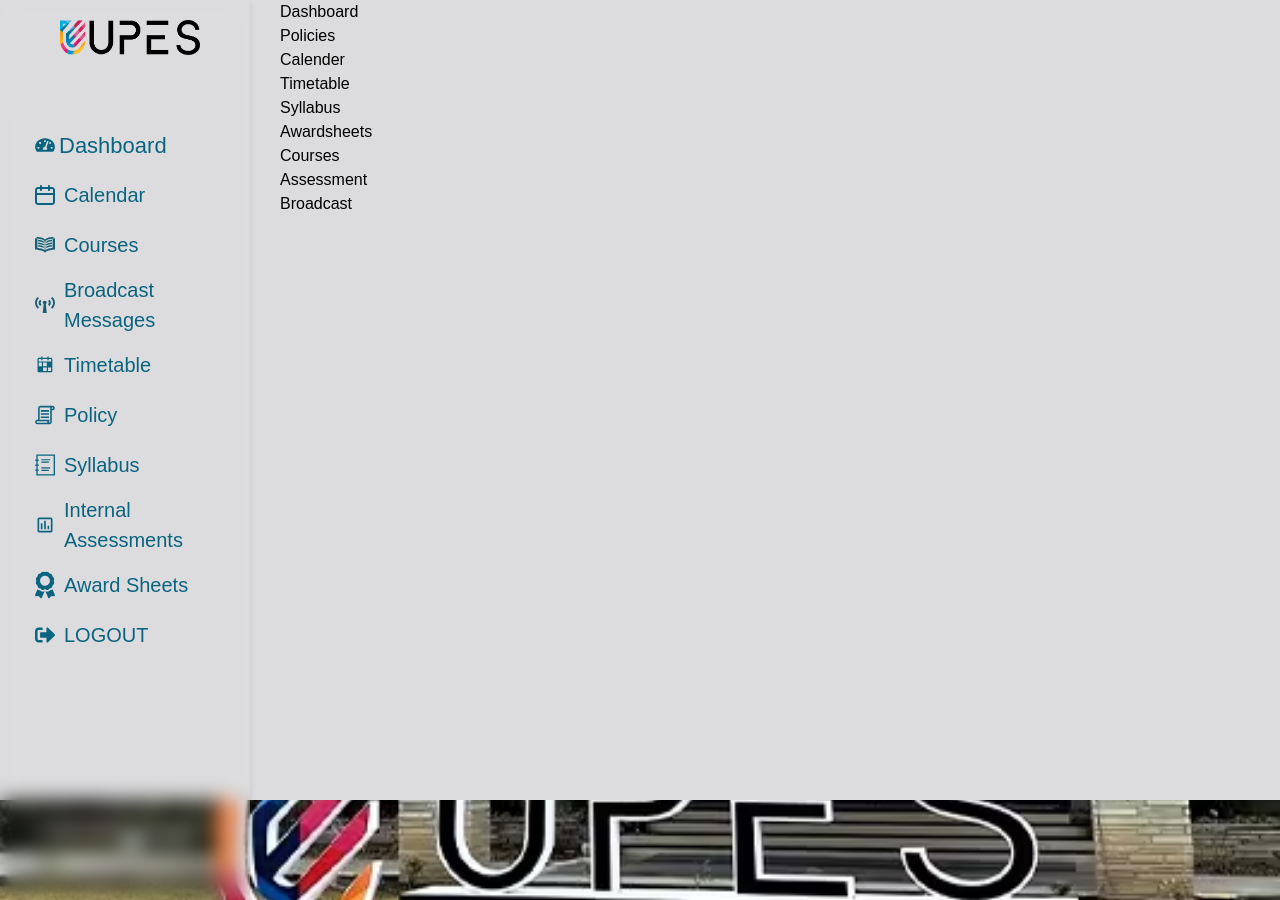
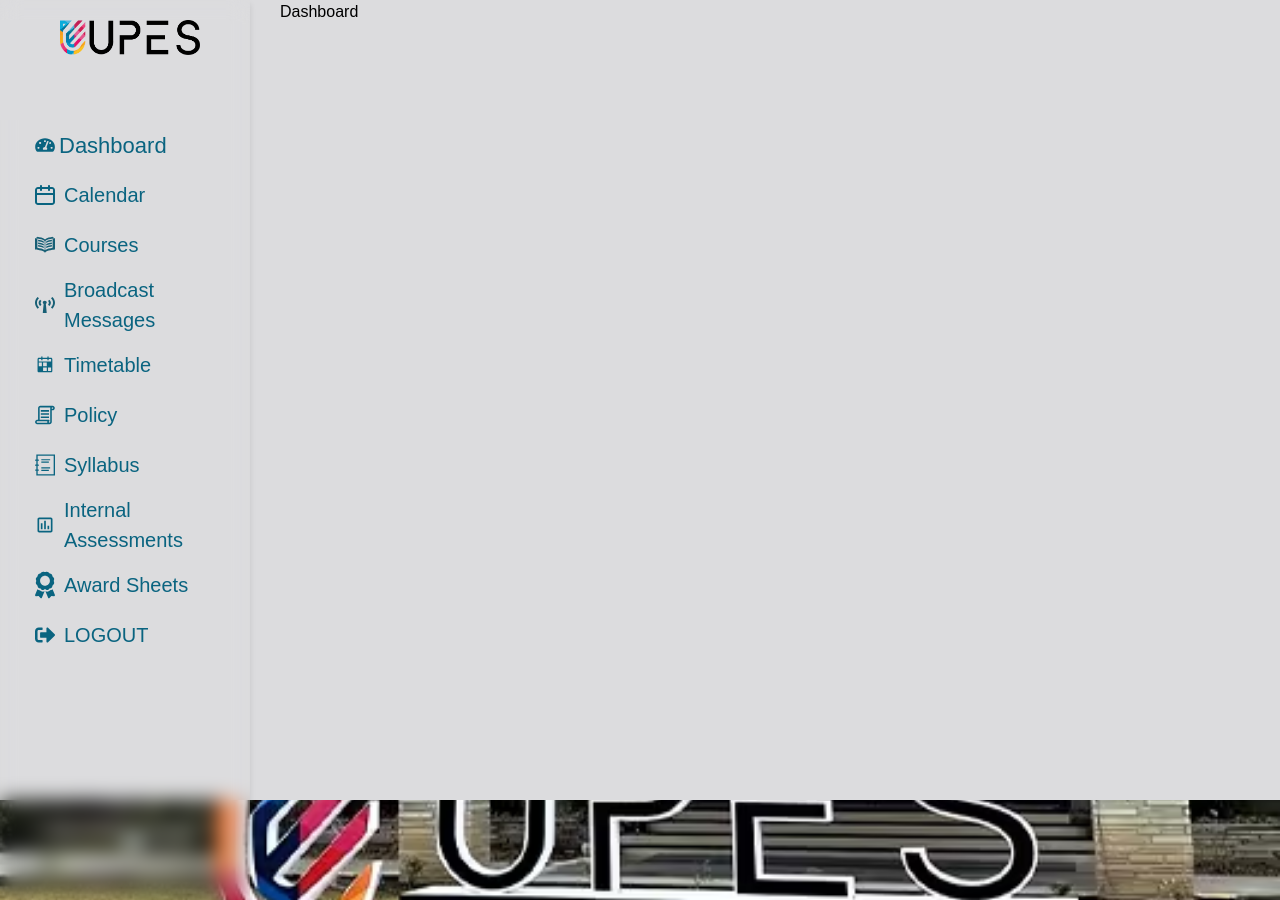
Before and after one commit to Deepaligup-ta/UPES-Portal, a React (Create React App) app: page /faculty in a window 1280 px wide. Built offline with nearby package versions, Linux system fonts and the light colour scheme.

Commit message:
modified:   src/Pages/Assessment.jsx 	new file:   src/Styles/Assessment.css 	modified:   src/components/faculty/Faculty.jsx

```diff
--- a/src/Pages/Assessment.jsx
+++ b/src/Pages/Assessment.jsx
@@ -1,4 +1,5 @@
 import React from 'react'
+import "../Styles/Assessment.css"
 
 const Assessment = () => {
   return (
--- a/src/components/faculty/Faculty.jsx
+++ b/src/components/faculty/Faculty.jsx
@@ -13,60 +13,12 @@
 
 const Faculty = () => {
 
-    const [clickDashboard, setClickedDashboard] = useState('false');
-    const [clickPolicies, setClickedPolicies] = useState('false');
-    const [clickTimetable, setClickedTimetable] = useState('false');
-    const [clickSyllabus, setClickedSyllabus] = useState('false');
-    const [clickAssessment, setClickedAssessment] = useState('false');
-    const [clickBroadcast, setClickedBroadcast] = useState('false');
-    const [clickCourses, setClickedCourses] = useState('false');
-    const [clickCalender, setClickedCalender] = useState('false');
-    const [clickAwardsheet, setClickedAwardsheet] = useState('false');
-    const handleDashboard = () => {
+    const [click,setClick]= useState("dashboard");
+
+    const handleClick = (prop)=>{
         console.log('clicked');
-        setClickedDashboard(!clickDashboard)
+        setClick(prop);
     }
-
-    const handleCalender = () => {
-        console.log('clicked');
-        setClickedCalender(!clickCalender)
-    }
-
-    const handleCourses = () => {
-        console.log('clicked');
-        setClickedCourses(!clickCourses)
-    }
-
-    const handleBroadcast = () => {
-        console.log('clicked');
-        setClickedBroadcast(!clickBroadcast)
-    }
-
-    const handleTimetable = () => {
-        console.log('clicked');
-        setClickedTimetable(!clickTimetable)
-    }
-
-    const handlePolicies = () => {
-        console.log('clicked');
-        setClickedPolicies(!clickPolicies)
-    }
-
-    const handleSyllabus = () => {
-        console.log('clicked');
-        setClickedSyllabus(!clickSyllabus)
-    }
-
-    const handleAssessment = () => {
-        console.log('clicked');
-        setClickedAssessment(!clickAssessment)
-    }
-
-    const handleAwardsheets = () => {
-        console.log('clicked');
-        setClickedAwardsheet(!clickAwardsheet)
-    }
-
     return (
         <div className="main">
             <div className="side-nav">
@@ -77,39 +29,39 @@
                 </div>
                 <div className="upper">
                     <div className="panels">
-                        <div className="panel" onClick={handleDashboard}>
+                        <div className="panel" onClick={()=>{handleClick("dashboard")}}>
                             <img src="./images/dashboard-logo.svg" alt="dashboard-logo" />
                             <label>Dashboard</label>
                         </div>
-                        <div className="panel" onClick={handleCalender}>
+                        <div className="panel" onClick={()=>{handleClick("calender")}}>
                             <img src="./images/calendar-logo.svg" alt="calendar logo" />
                             <h4 >Calendar</h4>
                         </div>
-                        <div className="panel" onClick={handleCourses}>
+                        <div className="panel" onClick={()=>{handleClick("courses")}}>
                             <img src="./images/courses-logo.svg" alt="courses logo" />
                             <h4>Courses</h4>
                         </div>
-                        <div className="panel"  onClick={handleBroadcast}>
+                        <div className="panel"  onClick={()=>{handleClick("broadcast")}}>
                             <img src="./images/broadcast.svg" alt="broadcast messages" />
                             <h4>Broadcast Messages</h4>
                         </div>
-                        <div className="panel" onClick={handleTimetable}>
+                        <div className="panel" onClick={()=>{handleClick("timetable")}}>
                             <img src="./images/timetable-logo.svg" alt="timetable logo" />
                             <h4>Timetable</h4>
                         </div>
-                        <div className="panel" onClick={handlePolicies}>
+                        <div className="panel" onClick={()=>{handleClick("policies")}}>
                             <img src="./images/policies-logo.svg" alt="policies" />
                             <h4>Policy</h4>
                         </div>
-                        <div className="panel" onClick={handleSyllabus}>
+                        <div className="panel" onClick={()=>{handleClick("syllabus")}}>
                             <img src="./images/syllabus-logo.svg" alt="syllabus" />
                             <h4>Syllabus</h4>
                         </div>
-                        <div className="panel" onClick={handleAssessment}>
+                        <div className="panel" onClick={()=>{handleClick("assessment")}}>
                             <img src="./images/internal_assessment.svg" alt="internal assessment" />
                             <h4>Internal Assessments</h4>
                         </div>
-                        <div className="panel" onClick={handleAwardsheets}>
+                        <div className="panel" onClick={()=>{handleClick("awardSheets")}}>
                             <img src="./images/award_sheets.svg" alt="award sheets" />
                             <h4>Award Sheets</h4>
                         </div>
@@ -125,15 +77,15 @@
 
 
             <div className="right-side">
-                {clickDashboard ? <Dashboard /> : false}
-                {clickPolicies ? <Policies /> : false}
-                {clickCalender ? <Calender /> : false}
-                {clickTimetable ? <Timetable /> : false}
-                {clickSyllabus ? <Syllabus /> : false}
-                {clickAwardsheet ? <Awardsheets /> : false}
-                {clickCourses ? <Courses /> : false}
-                {clickAssessment ? <Assessment /> : false}
-                {clickBroadcast ? <Broadcast /> : false}
+                {click === 'dashboard' && <Dashboard />}
+                {click === 'calender' && <Calender />}
+                {click === 'courses' && <Courses />}
+                {click === 'broadcast' && <Broadcast />}
+                {click === 'timetable' && <Timetable />}
+                {click === 'policies' && <Policies />}
+                {click === 'syllabus' && <Syllabus />}
+                {click === 'assessment' && <Assessment />}
+                {click === 'awardSheets' && <Awardsheets />}
 
             </div>
         </div>
```
Also changed, not shown: src/Styles/Assessment.css (added).
